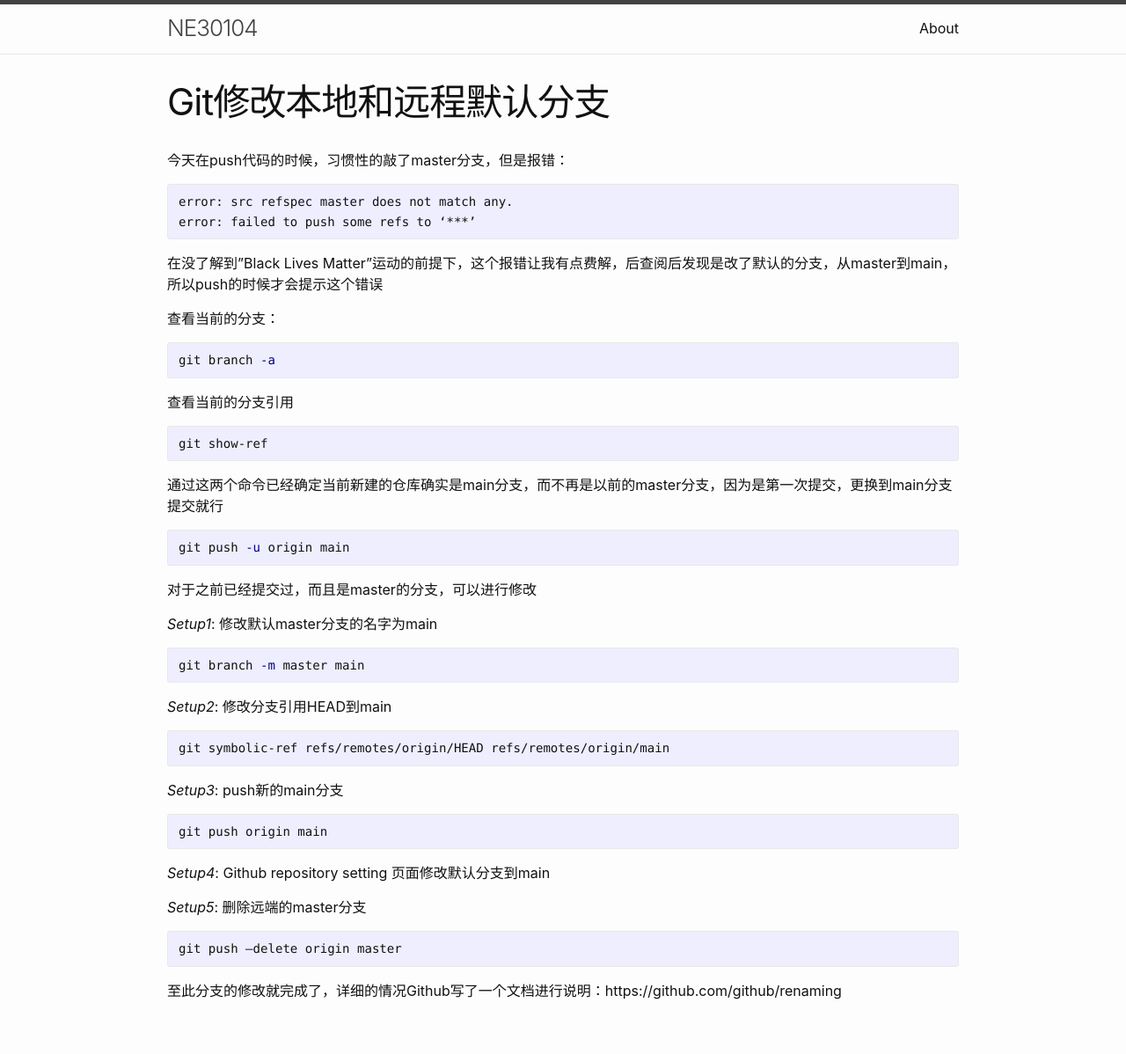
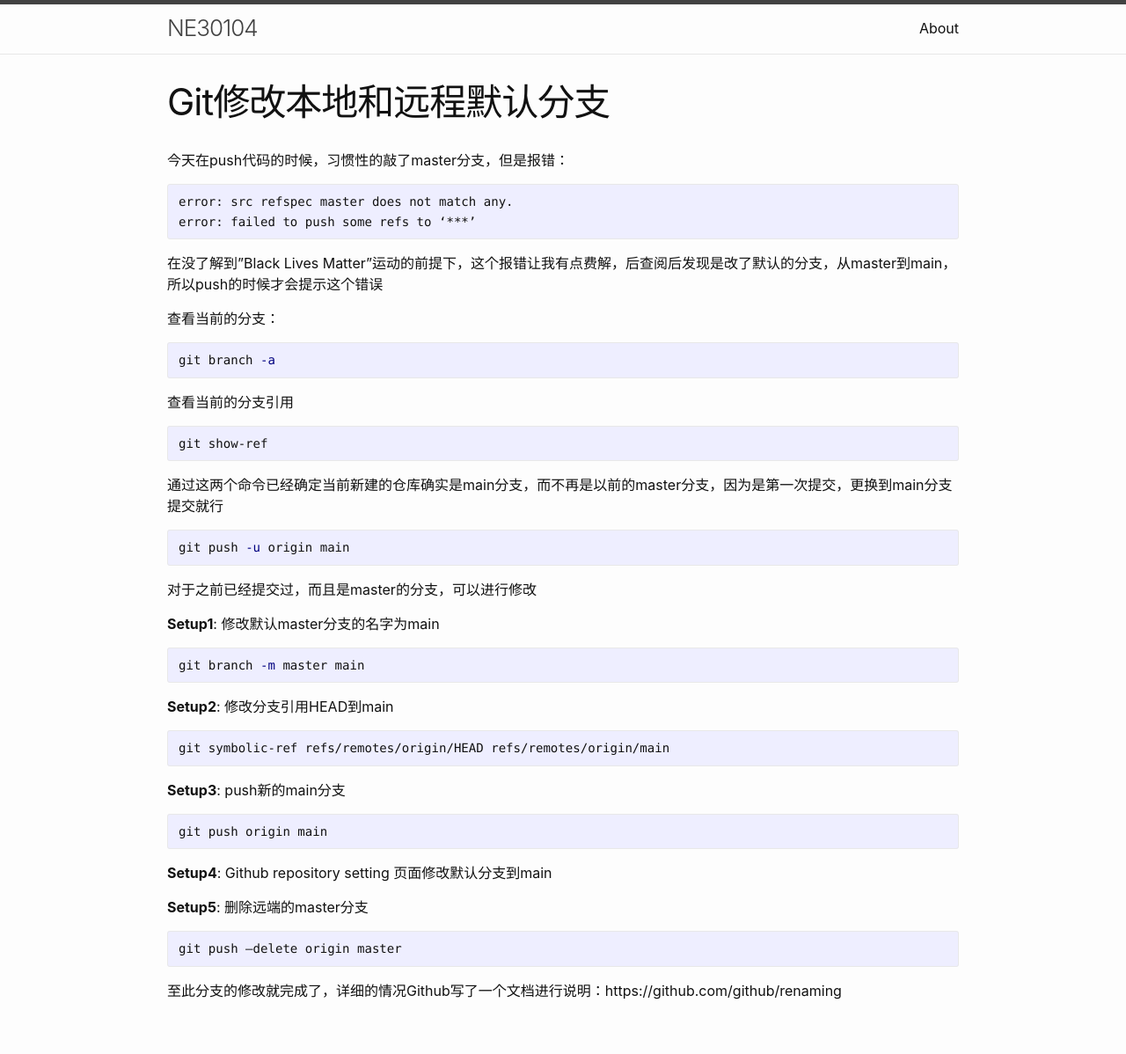
Before and after one commit to liyangxia/NoteBook, a Jekyll site: the page built from _posts/2021-02-09-git-branch-reset.md, in a window 1280 px wide. Shown: the whole page at 88% size. Built offline with Jekyll 4.4.1, drawn with Linux system fonts in a browser that asks for light colours.

Commit message:
change ltalic to bold

````diff
--- a/_posts/2021-02-09-git-branch-reset.md
+++ b/_posts/2021-02-09-git-branch-reset.md
@@ -32,27 +32,27 @@ git push -u origin main
 
 对于之前已经提交过，而且是master的分支，可以进行修改
 
-*Setup1*: 修改默认master分支的名字为main
+**Setup1**: 修改默认master分支的名字为main
 
 ```bash
 git branch -m master main
 ```
 
-*Setup2*: 修改分支引用HEAD到main
+**Setup2**: 修改分支引用HEAD到main
 
 ```bash
 git symbolic-ref refs/remotes/origin/HEAD refs/remotes/origin/main
 ```
 
-*Setup3*: push新的main分支
+**Setup3**: push新的main分支
 
 ```bash
 git push origin main
 ```
 
-*Setup4*: Github repository setting 页面修改默认分支到main
+**Setup4**: Github repository setting 页面修改默认分支到main
 
-*Setup5*: 删除远端的master分支
+**Setup5**: 删除远端的master分支
 
 ```bash
 git push —delete origin master
````
